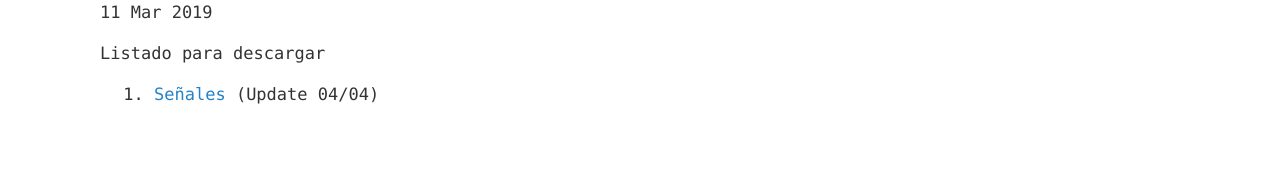
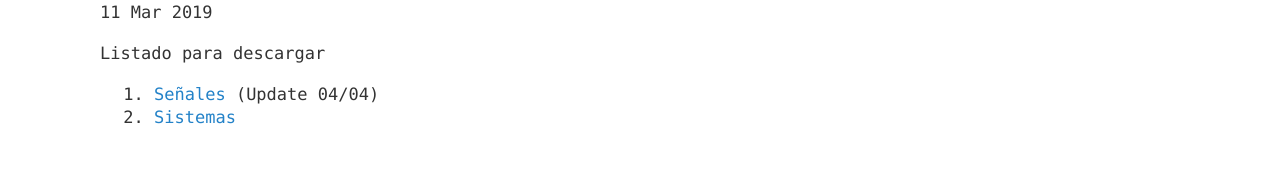
Before and after one commit to 1nv1/UTN-FRN-ASS, a Jekyll site: the page built from _posts/2019-03-11-TPs2019.markdown, in a window 1280 px wide. Shown: the part 130-300 px from the top of the page. Built offline with Jekyll 4.4.1, drawn with Linux system fonts in a browser that asks for light colours; comment, search, counter and statistics services are not loaded.

Commit message:
Adding TP02.

```diff
--- a/_posts/2019-03-11-TPs2019.markdown
+++ b/_posts/2019-03-11-TPs2019.markdown
@@ -10,3 +10,4 @@ categories:
 Listado para descargar
 
 1. <a href="https://drive.google.com/open?id=1oipHKjKOewsKTUVTZ8zTvqkEadj0ONx_" target="_blank">Señales</a> (Update 04/04)
+2. <a href="https://drive.google.com/open?id=1eDM3S6UK5pzHf_ISoeGKO_5SrCLnSjPQ" target="_blank">Sistemas</a>
```
